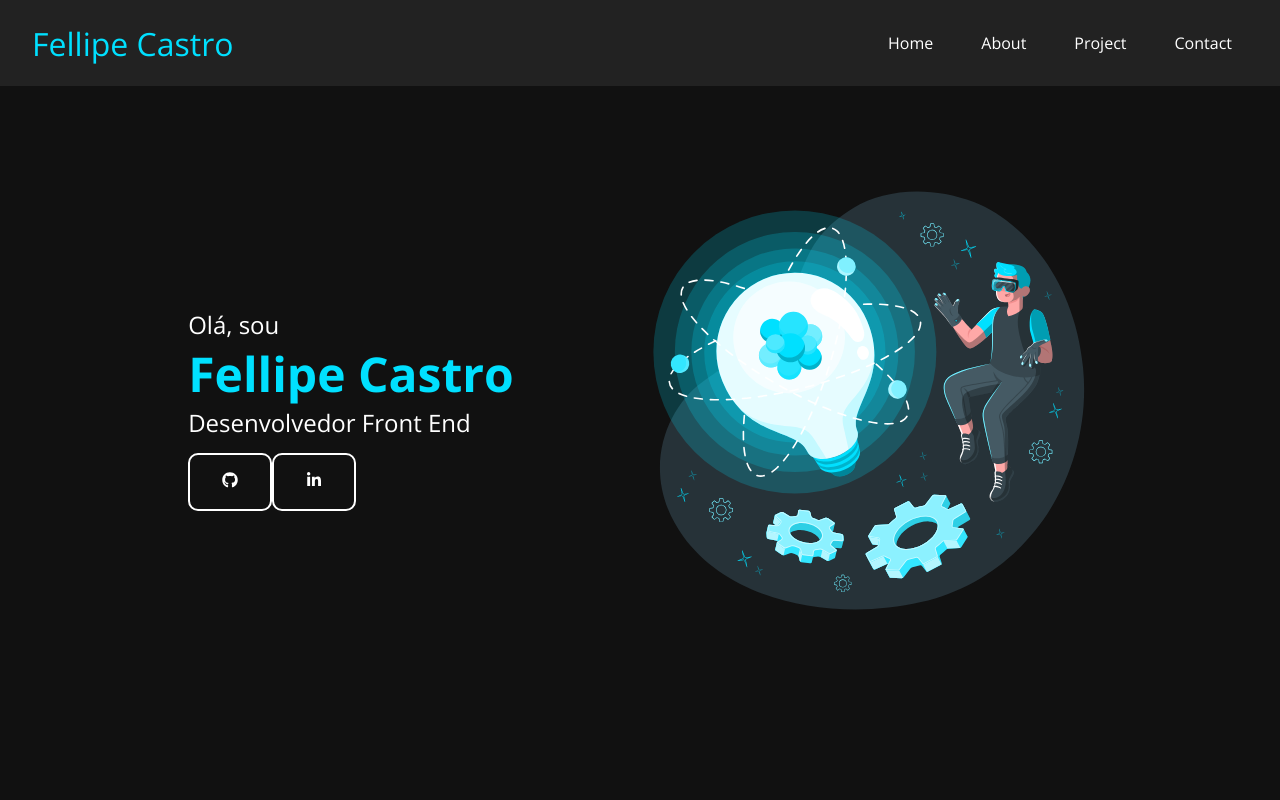
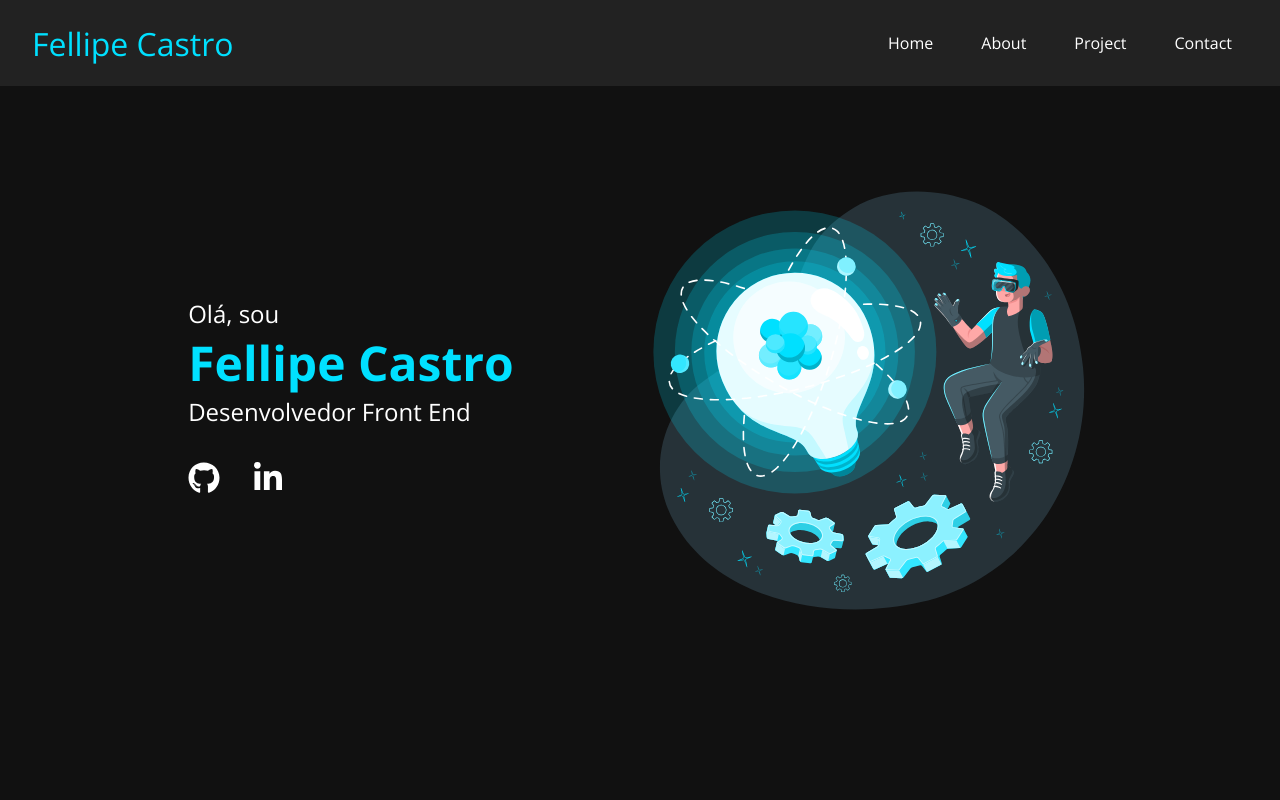
Before and after one commit to FellipeCastro/portifolio, a React (Vite) app: page / in a window 1280 px wide. Shown: the top 800 px of the page. Built offline with nearby package versions, Linux system fonts and the light colour scheme.

Commit message:
Home atualizada

```diff
--- a/src/components/Home.css
+++ b/src/components/Home.css
@@ -27,15 +27,23 @@
     font-weight: 800;
 }
 
-.text-container a {
+.btns-container {
+    width: 100%;
+    display: flex;
+    justify-content: flex-start;
+    align-items: center;
+    gap: 2em;
+    left: 0;
+}
+
+.btns-container a {
+    font-size: 2em;
     color: #fff;
-    border: 2px solid #fff;
     border-radius: 10px;
-    padding: 1em 2em;
     transition: .5s;
 }
 
-.text-container a:hover {
+.btns-container a:hover {
     color: #00e0ff;
     border-color: #00e0ff;
 }
```
